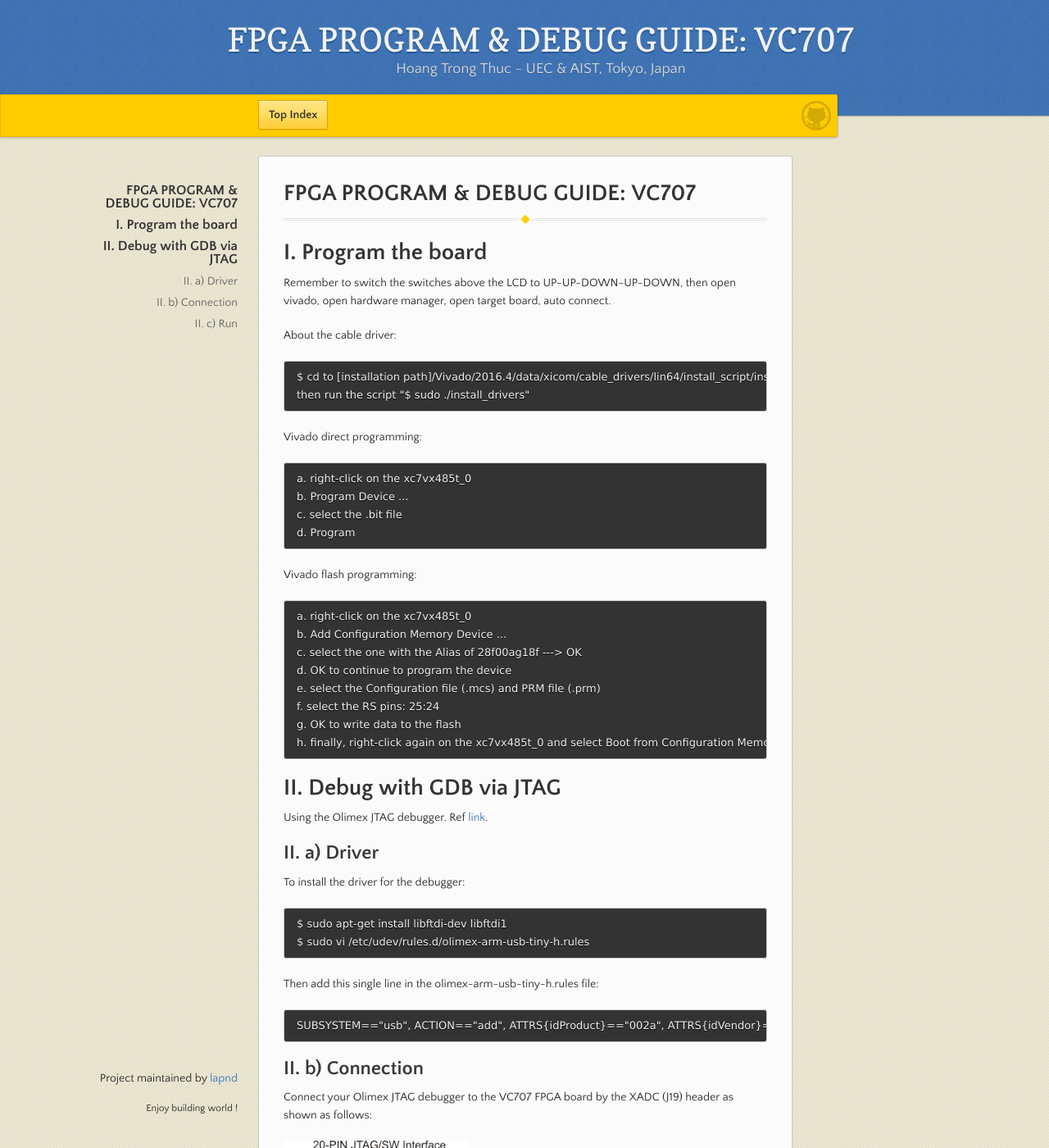
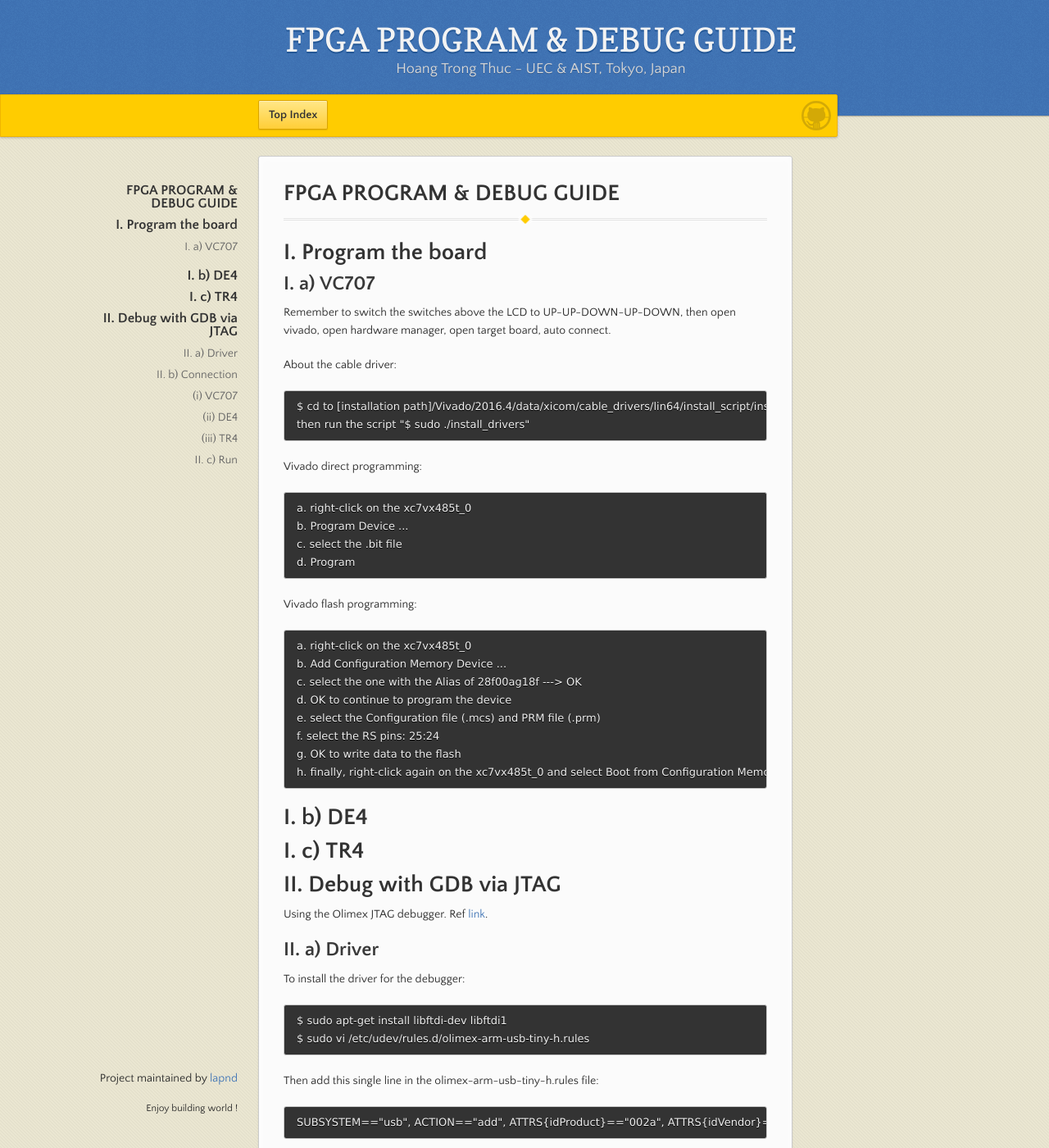
Before and after one commit to lapnd/httdes.github.io, a Jekyll site: the page built from fpgaguide.md, in a window 1280 px wide and 1400 px high. Shown: the whole window at 82% size. Built offline with Jekyll 4.4.1, drawn with Linux system fonts in a browser that asks for light colours; our own code applies the rules of GitHub Pages for plain Markdown files; some of the changed text lies outside the part shown.

Commit message:
Update and rename fpgaguide_vc707.md to fpgaguide.md

```diff
--- a/fpgaguide_vc707.md
+++ b/fpgaguide.md
@@ -2,11 +2,13 @@
 layout : default
 ---
 
-# FPGA PROGRAM & DEBUG GUIDE: VC707
+# FPGA PROGRAM & DEBUG GUIDE
 
 * * *
 
 # I. Program the board
+
+## I. a) VC707
 
 Remember to switch the switches above the LCD to UP-UP-DOWN-UP-DOWN,
 then open vivado, open hardware manager, open target board, auto connect.
@@ -34,6 +36,10 @@ Vivado flash programming:
 	g. OK to write data to the flash
 	h. finally, right-click again on the xc7vx485t_0 and select Boot from Configuration Memory Device
 
+# I. b) DE4
+
+# I. c) TR4
+
 # II. Debug with GDB via JTAG
 
 Using the Olimex JTAG debugger. Ref [link](https://www.olimex.com/Products/ARM/JTAG/ARM-USB-TINY-H/).
@@ -58,6 +66,10 @@ Connect your Olimex JTAG debugger to the VC707 FPGA board by the XADC (J19) head
 The four data pins TDI (pin 5), TMS (pin 7), TCLK (pin 9), and TDO (pin 13) are connected to the XADC_GPIO 0 to 3 (pin 17 to 20). The VCC (pin 1) is connected to the XADC_VCC_HEADER (pin 14). And any of the GND pin on the JTAG side is connected to the GND pin 16 of the XADC header.
 
 ![Branching](./jtag-xadc.png)
+
+### (ii) DE4
+
+### (iii) TR4
 
 ## II. c) Run
 
```
Also changed, not shown: other parts of fpgaguide.md (+2 -0 lines).
